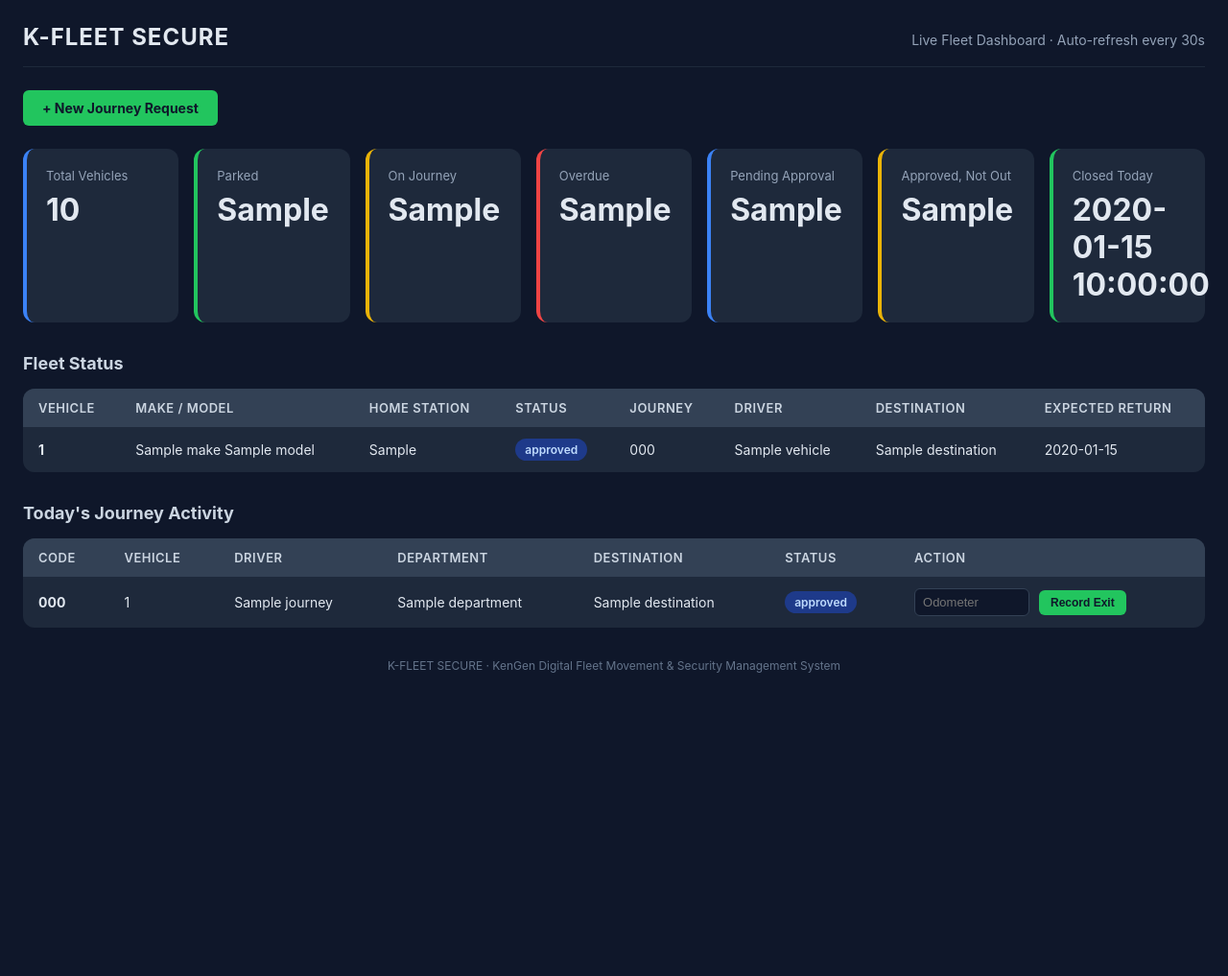
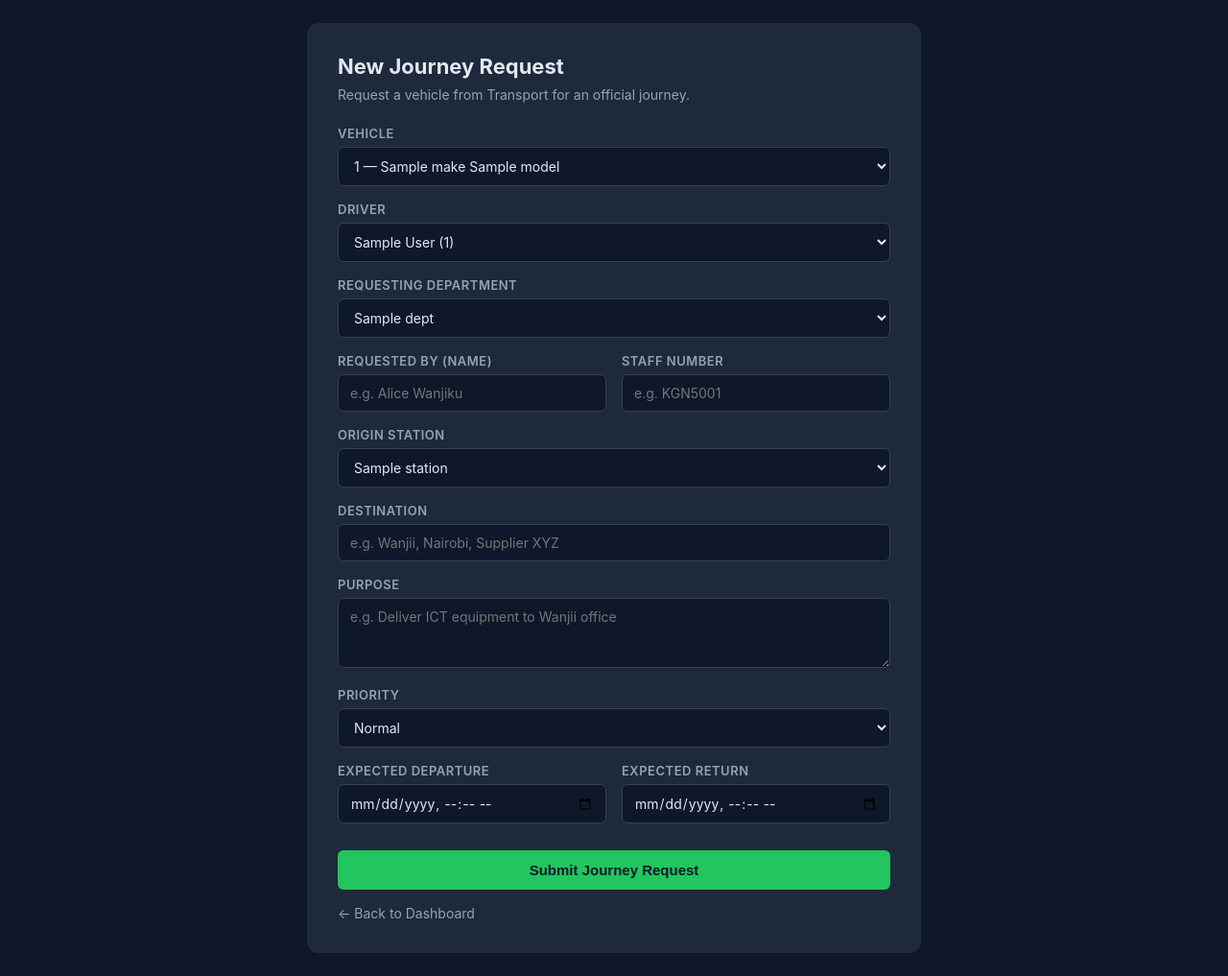
Before and after one commit to wiseman-s/k-fleet, a FastAPI app: template app/templates/new_journey.html in a window 1280 px wide. Shown: the whole page at 96% size. Before the commit the page ends 701 px from the top, so only its background shows below. Run offline with FastAPI, Linux system fonts and the light colour scheme; the template is opened without the code that fills it: most values are stand-ins (such as "Sample title", 1, 10 or a date in 2020).

Commit message:
Fix new_journey.html — was accidentally overwritten with dashboard content

```diff
--- a/app/templates/new_journey.html
+++ b/app/templates/new_journey.html
@@ -2,8 +2,8 @@
 <html lang="en">
 <head>
     <meta charset="UTF-8">
-    <title>K-FLEET SECURE — Dashboard</title>
-    <meta http-equiv="refresh" content="30">
+    <meta name="viewport" content="width=device-width, initial-scale=1.0">
+    <title>New Journey Request — K-FLEET</title>
     <style>
         * { box-sizing: border-box; margin: 0; padding: 0; }
         body {
@@ -12,216 +12,135 @@
             color: #e2e8f0;
             padding: 24px;
         }
-        header {
-            display: flex;
-            justify-content: space-between;
-            align-items: baseline;
-            margin-bottom: 24px;
-            padding-bottom: 16px;
-            border-bottom: 1px solid #1e293b;
+        .container {
+            max-width: 640px;
+            margin: 0 auto;
+            background: #1e293b;
+            padding: 32px;
+            border-radius: 12px;
         }
-        header h1 { font-size: 24px; letter-spacing: 1px; }
-        header .meta { color: #94a3b8; font-size: 14px; }
-
-        .actions { margin-bottom: 24px; display: flex; gap: 12px; flex-wrap: wrap; }
-        .btn {
-            display: inline-block;
-            padding: 10px 20px;
-            background: #22c55e;
-            color: #0f172a;
-            text-decoration: none;
-            border-radius: 6px;
-            font-weight: 700;
-            font-size: 14px;
-            border: none;
-            cursor: pointer;
+        h1 { margin-bottom: 8px; font-size: 22px; }
+        .subtitle { color: #94a3b8; font-size: 14px; margin-bottom: 24px; }
+        label {
+            display: block;
+            margin-top: 16px;
+            margin-bottom: 6px;
+            color: #94a3b8;
+            font-size: 13px;
+            font-weight: 600;
+            text-transform: uppercase;
+            letter-spacing: 0.5px;
         }
-        .btn.secondary { background: #3b82f6; color: #fff; }
-        .btn.danger { background: #ef4444; color: #fff; }
-        .btn.small { padding: 6px 12px; font-size: 12px; }
-
-        .cards {
-            display: grid;
-            grid-template-columns: repeat(auto-fit, minmax(160px, 1fr));
-            gap: 16px;
-            margin-bottom: 32px;
-        }
-        .card {
-            background: #1e293b;
-            padding: 20px;
-            border-radius: 12px;
-            border-left: 4px solid #475569;
-        }
-        .card .label { color: #94a3b8; font-size: 13px; margin-bottom: 8px; }
-        .card .value { font-size: 32px; font-weight: 700; }
-        .card.green  { border-left-color: #22c55e; }
-        .card.yellow { border-left-color: #eab308; }
-        .card.red    { border-left-color: #ef4444; }
-        .card.blue   { border-left-color: #3b82f6; }
-
-        h2 { margin: 32px 0 16px; font-size: 18px; color: #cbd5e1; }
-
-        table {
+        input, select, textarea {
             width: 100%;
-            border-collapse: collapse;
-            background: #1e293b;
-            border-radius: 12px;
-            overflow: hidden;
-        }
-        th, td { padding: 12px 16px; text-align: left; font-size: 14px; vertical-align: middle; }
-        th { background: #334155; color: #cbd5e1; font-weight: 600; font-size: 13px; text-transform: uppercase; letter-spacing: 0.5px; }
-        tr:nth-child(even) td { background: #243047; }
-        .badge {
-            display: inline-block;
-            padding: 4px 10px;
-            border-radius: 999px;
-            font-size: 12px;
-            font-weight: 600;
-        }
-        .badge.parked { background: #334155; color: #cbd5e1; }
-        .badge.on_journey { background: #166534; color: #bbf7d0; }
-        .badge.overdue { background: #991b1b; color: #fecaca; }
-        .badge.pending { background: #78350f; color: #fed7aa; }
-        .badge.approved { background: #1e3a8a; color: #bfdbfe; }
-        .badge.out { background: #166534; color: #bbf7d0; }
-        .badge.closed { background: #334155; color: #cbd5e1; }
-        .badge.rejected { background: #991b1b; color: #fecaca; }
-
-        .inline-form { display: inline; }
-        .inline-form input[type="number"] {
-            width: 120px;
-            padding: 6px 8px;
+            padding: 10px 12px;
             border-radius: 6px;
             border: 1px solid #334155;
             background: #0f172a;
             color: #e2e8f0;
-            font-size: 13px;
-            margin-right: 6px;
+            font-size: 14px;
+            font-family: inherit;
         }
-        .footer { color: #64748b; font-size: 12px; margin-top: 32px; text-align: center; }
+        input:focus, select:focus, textarea:focus {
+            outline: none;
+            border-color: #3b82f6;
+        }
+        .row { display: grid; grid-template-columns: 1fr 1fr; gap: 16px; }
+        button {
+            margin-top: 28px;
+            padding: 12px 24px;
+            background: #22c55e;
+            color: #0f172a;
+            border: none;
+            border-radius: 6px;
+            font-weight: 700;
+            font-size: 15px;
+            cursor: pointer;
+            width: 100%;
+        }
+        button:hover { background: #16a34a; }
+        .back {
+            display: inline-block;
+            margin-top: 16px;
+            color: #94a3b8;
+            text-decoration: none;
+            font-size: 14px;
+        }
+        .back:hover { color: #e2e8f0; }
     </style>
 </head>
 <body>
-    <header>
-        <h1>K-FLEET SECURE</h1>
-        <div class="meta">Live Fleet Dashboard · Auto-refresh every 30s</div>
-    </header>
+    <div class="container">
+        <h1>New Journey Request</h1>
+        <div class="subtitle">Request a vehicle from Transport for an official journey.</div>
 
-    <div class="actions">
-        <a href="/journeys/create-page" class="btn">+ New Journey Request</a>
+        <form method="POST" action="/journeys/create-page">
+            <label>Vehicle</label>
+            <select name="vehicle_id" required>
+                {% for v in vehicles %}
+                <option value="{{ v.id }}">{{ v.registration_number }} — {{ v.make or "" }} {{ v.model or "" }}</option>
+                {% endfor %}
+            </select>
+
+            <label>Driver</label>
+            <select name="driver_id" required>
+                {% for d in drivers %}
+                <option value="{{ d.id }}">{{ d.full_name }} ({{ d.staff_number }})</option>
+                {% endfor %}
+            </select>
+
+            <label>Requesting Department</label>
+            <select name="requesting_department_id" required>
+                {% for dept in departments %}
+                <option value="{{ dept.id }}">{{ dept.name }}</option>
+                {% endfor %}
+            </select>
+
+            <div class="row">
+                <div>
+                    <label>Requested By (Name)</label>
+                    <input type="text" name="requested_by_name" required placeholder="e.g. Alice Wanjiku">
                 </div>
-
-    <div class="cards">
-        <div class="card blue">
-            <div class="label">Total Vehicles</div>
-            <div class="value">{{ data.vehicles_total }}</div>
-        </div>
-        <div class="card green">
-            <div class="label">Parked</div>
-            <div class="value">{{ data.vehicles_parked }}</div>
-        </div>
-        <div class="card yellow">
-            <div class="label">On Journey</div>
-            <div class="value">{{ data.vehicles_on_journey }}</div>
-        </div>
-        <div class="card red">
-            <div class="label">Overdue</div>
-            <div class="value">{{ data.vehicles_overdue }}</div>
-        </div>
-        <div class="card blue">
-            <div class="label">Pending Approval</div>
-            <div class="value">{{ data.journeys_pending_approval }}</div>
-        </div>
-        <div class="card yellow">
-            <div class="label">Approved, Not Out</div>
-            <div class="value">{{ data.journeys_approved }}</div>
-        </div>
-        <div class="card green">
-            <div class="label">Closed Today</div>
-            <div class="value">{{ data.journeys_closed_today }}</div>
+                <div>
+                    <label>Staff Number</label>
+                    <input type="text" name="requested_by_staff_number" placeholder="e.g. KGN5001">
                 </div>
             </div>
 
-    <h2>Fleet Status</h2>
-    <table>
-        <thead>
-            <tr>
-                <th>Vehicle</th>
-                <th>Make / Model</th>
-                <th>Home Station</th>
-                <th>Status</th>
-                <th>Journey</th>
-                <th>Driver</th>
-                <th>Destination</th>
-                <th>Expected Return</th>
-            </tr>
-        </thead>
-        <tbody>
-            {% for v in data.vehicles %}
-            <tr>
-                <td><strong>{{ v.registration_number }}</strong></td>
-                <td>{{ v.make or "" }} {{ v.model or "" }}</td>
-                <td>{{ v.home_station or "—" }}</td>
-                <td><span class="badge {{ v.status }}">{{ v.status.replace("_", " ") }}</span></td>
-                <td>{{ v.journey_code or "—" }}</td>
-                <td>{{ v.driver_name or "—" }}</td>
-                <td>{{ v.destination or "—" }}</td>
-                <td>{{ v.expected_return.strftime("%Y-%m-%d %H:%M") if v.expected_return else "—" }}</td>
-            </tr>
+            <label>Origin Station</label>
+            <select name="origin_station_id" required>
+                {% for s in stations %}
+                <option value="{{ s.id }}">{{ s.name }}</option>
                 {% endfor %}
-        </tbody>
-    </table>
+            </select>
 
-    <h2>Today's Journey Activity</h2>
-    <table>
-        <thead>
-            <tr>
-                <th>Code</th>
-                <th>Vehicle</th>
-                <th>Driver</th>
-                <th>Department</th>
-                <th>Destination</th>
-                <th>Status</th>
-                <th>Action</th>
-            </tr>
-        </thead>
-        <tbody>
-            {% for j in data.recent_journeys %}
-            <tr>
-                <td><strong>{{ j.journey_code }}</strong></td>
-                <td>{{ j.registration_number or "—" }}</td>
-                <td>{{ j.driver_name or "—" }}</td>
-                <td>{{ j.department or "—" }}</td>
-                <td>{{ j.destination }}</td>
-                <td><span class="badge {{ j.status }}">{{ j.status }}</span></td>
-                <td>
-                    {% if j.status == "pending" %}
-                    <form class="inline-form" method="POST" action="/journeys/{{ j.id }}/approve-page">
-                        <input type="hidden" name="approved_by_id" value="1">
-                        <button type="submit" class="btn small">Approve</button>
+            <label>Destination</label>
+            <input type="text" name="destination" required placeholder="e.g. Wanjii, Nairobi, Supplier XYZ">
+
+            <label>Purpose</label>
+            <textarea name="purpose" rows="3" required placeholder="e.g. Deliver ICT equipment to Wanjii office"></textarea>
+
+            <label>Priority</label>
+            <select name="priority">
+                <option value="normal">Normal</option>
+                <option value="urgent">Urgent</option>
+            </select>
+
+            <div class="row">
+                <div>
+                    <label>Expected Departure</label>
+                    <input type="datetime-local" name="expected_departure" required>
+                </div>
+                <div>
+                    <label>Expected Return</label>
+                    <input type="datetime-local" name="expected_return" required>
+                </div>
+            </div>
+
+            <button type="submit">Submit Journey Request</button>
         </form>
-                    {% elif j.status == "approved" %}
-                    <form class="inline-form" method="POST" action="/journeys/{{ j.id }}/exit-page">
-                        <input type="number" name="starting_odometer" placeholder="Odometer" required>
-                        <button type="submit" class="btn small">Record Exit</button>
-                    </form>
-                    {% elif j.status == "out" %}
-                    <form class="inline-form" method="POST" action="/journeys/{{ j.id }}/return-page">
-                        <input type="number" name="ending_odometer" placeholder="Odometer" required>
-                        <button type="submit" class="btn small secondary">Record Return</button>
-                    </form>
-                    {% else %}
-                    —
-                    {% endif %}
-                </td>
-            </tr>
-            {% endfor %}
-            {% if not data.recent_journeys %}
-            <tr><td colspan="7" style="text-align:center; color:#64748b; padding:24px;">No journeys recorded yet.</td></tr>
-            {% endif %}
-        </tbody>
-    </table>
 
-    <div class="footer">K-FLEET SECURE · KenGen Digital Fleet Movement &amp; Security Management System</div>
+        <a href="/dashboard" class="back">← Back to Dashboard</a>
+    </div>
 </body>
 </html>
```
Lines whose indentation alone changed are shown as unchanged.
